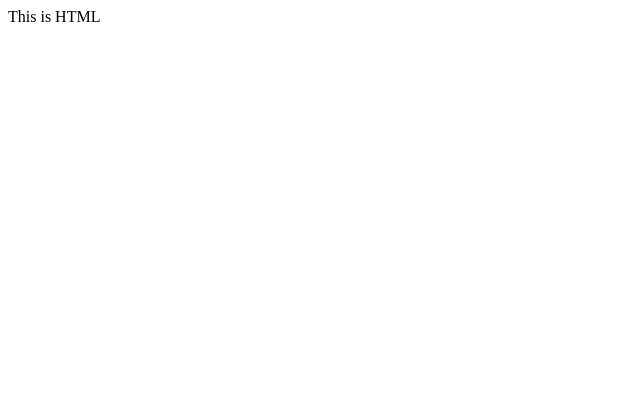
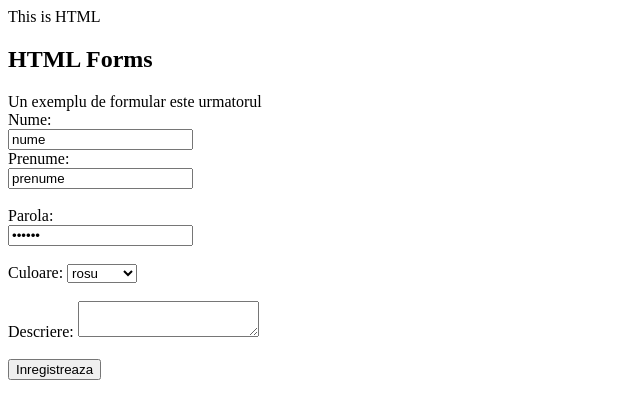
Before and after one commit to crishretuscoala/proiect-1-crishretuscoala, a plain HTML site: page despre_html.html in a window 1280 px wide. Shown: the whole page, without its empty margins (0-640 px from the left). Drawn offline with Linux system fonts and the light colour scheme.

Commit message:
new stuff

```diff
--- a/despre_html.html
+++ b/despre_html.html
@@ -2,5 +2,32 @@
 <title>Page Title</title>
 <body>
 This is HTML
+
+<h2>HTML Forms</h2>
+
+Un exemplu de formular este urmatorul
+<form action="/action_page.php">
+  <label for="fname">Nume: </label><br>
+  <input type="text" id="fname" name="fname" value="nume"><br>
+  <label for="lname">Prenume:</label><br>
+  <input type="text" id="lname" name="lname" value="prenume"><br><br>
+  <label for="lpasswd">Parola:</label><br>
+  <input type="password" id="lpasswd" name="lpasswd" value="parola"><br><br>
+  <label for="Culoare">Culoare:</label>
+<select id="culoare" name="culoare">
+  <option value="rosu">rosu</option>
+  <option value="galben">galben</option>
+  <option value="albastru">albastru</option>
+  <option value="verde">verde</option>
+</select><br><br>
+<label for="Des">Descriere:</label>
+<textarea name="Descriere" form="usrform"></textarea><br><br>
+
+
+  <input type="submit" value="Inregistreaza">
+</form>
+
+
+
 </body>
 </html>
```
